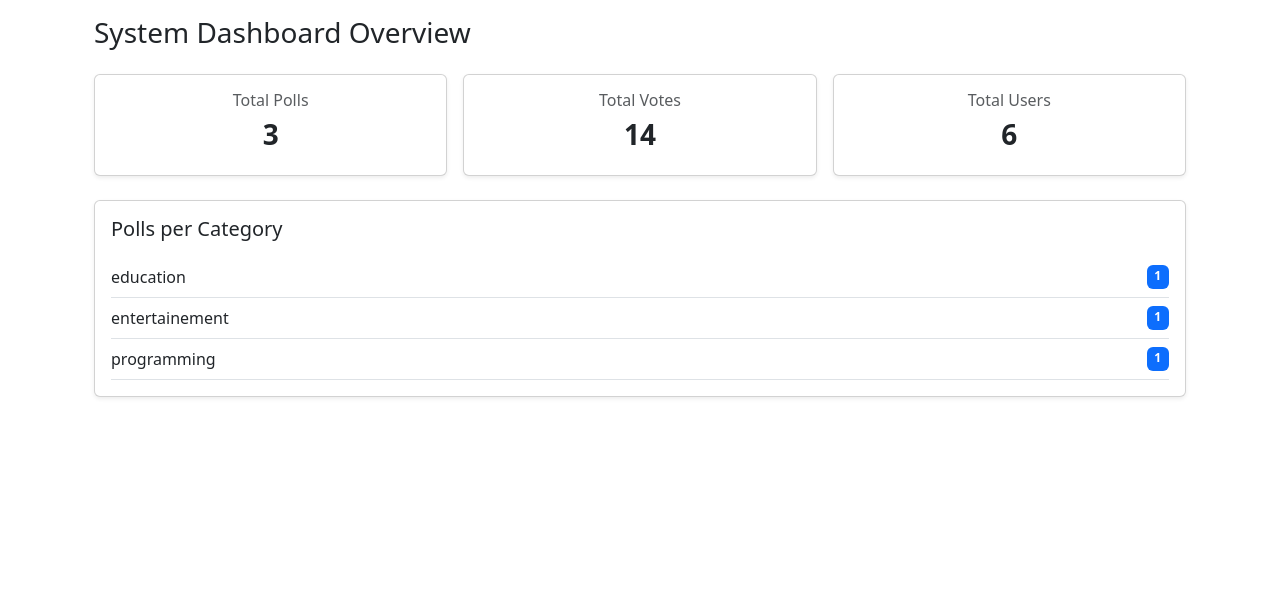
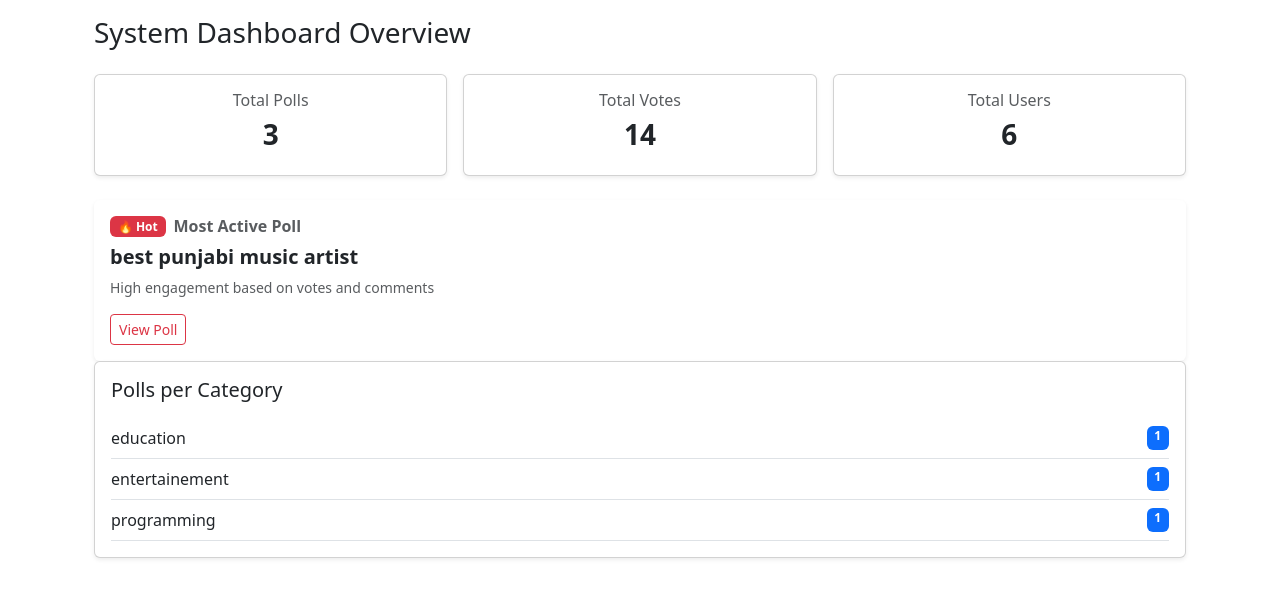
Before and after one commit to tushar17s/pollsapp, a Django app: page /dashboard/ in a window 1280 px wide. Shown: the part 180-778 px from the top of the page. Run offline with Django 5.2, Linux system fonts and the light colour scheme; a user stored in the database is signed in; data comes from the database, SQL or seed files in the repository.

Commit message:
Hot Poll logic implemented and integrate to dashboard

```diff
--- a/base/templates/base/dashboard.html
+++ b/base/templates/base/dashboard.html
@@ -49,7 +49,41 @@
 
   </div>
 
+{% comment %} hot poll {% endcomment %}
+   <div class="card shadow-sm border-0">
 
+  <div class="card-body">
+
+    <!-- Header -->
+    <div class="d-flex align-items-center mb-2">
+      <span class="badge bg-danger me-2">🔥 Hot</span>
+      <h6 class="mb-0 fw-semibold text-muted">
+        Most Active Poll
+      </h6>
+    </div>
+
+    <!-- Poll Title -->
+    <h5 class="fw-bold mb-2">
+      <a href="{% url 'detail' hot_poll.id %}"
+         class="text-decoration-none text-dark">
+        {{ hot_poll.title }}
+      </a>
+    </h5>
+
+    <!-- Description / Hint -->
+    <p class="text-muted mb-3 small">
+      High engagement based on votes and comments
+    </p>
+
+    <!-- Action -->
+    <a href="{% url 'detail' hot_poll.id %}"
+       class="btn btn-sm btn-outline-danger">
+      View Poll
+    </a>
+
+  </div>
+
+</div>
   <!-- 🔹 POLLS PER CATEGORY -->
   <div class="card shadow-sm">
     <div class="card-body">
@@ -66,7 +100,6 @@
 
     </div>
   </div>
-
 </div>
 
 {% endblock %}
--- a/base/views.py
+++ b/base/views.py
@@ -100,10 +100,18 @@ def dashboard(request):
         top_poll = Poll.objects.annotate(vote_count=Count('vote')).order_by('-vote').first
         poll_per_category = Poll.objects.values('category').annotate(total_poll=Count('id'))
         # it says : poll.vote_count
+        hot_poll = Poll.objects.annotate(
+            vote_count=Count("vote", distinct=True),
+            comment_count=Count("comment", distinct=True),
+            ).annotate(
+                hot_score=F("vote_count") * 2 + F("comment_count")
+            ).order_by("-hot_score").first
         return render(request,"base/dashboard.html",{'total_polls':total_polls,
                                                      'total_votes':total_votes,'total_users':total_users,
                                                      'top_poll':top_poll,
-                                                     'category_wise':poll_per_category})
+                                                     'category_wise':poll_per_category,
+                                                     'hot_poll':hot_poll
+                                                     })
     return redirect('login')
 
 @login_required
```
